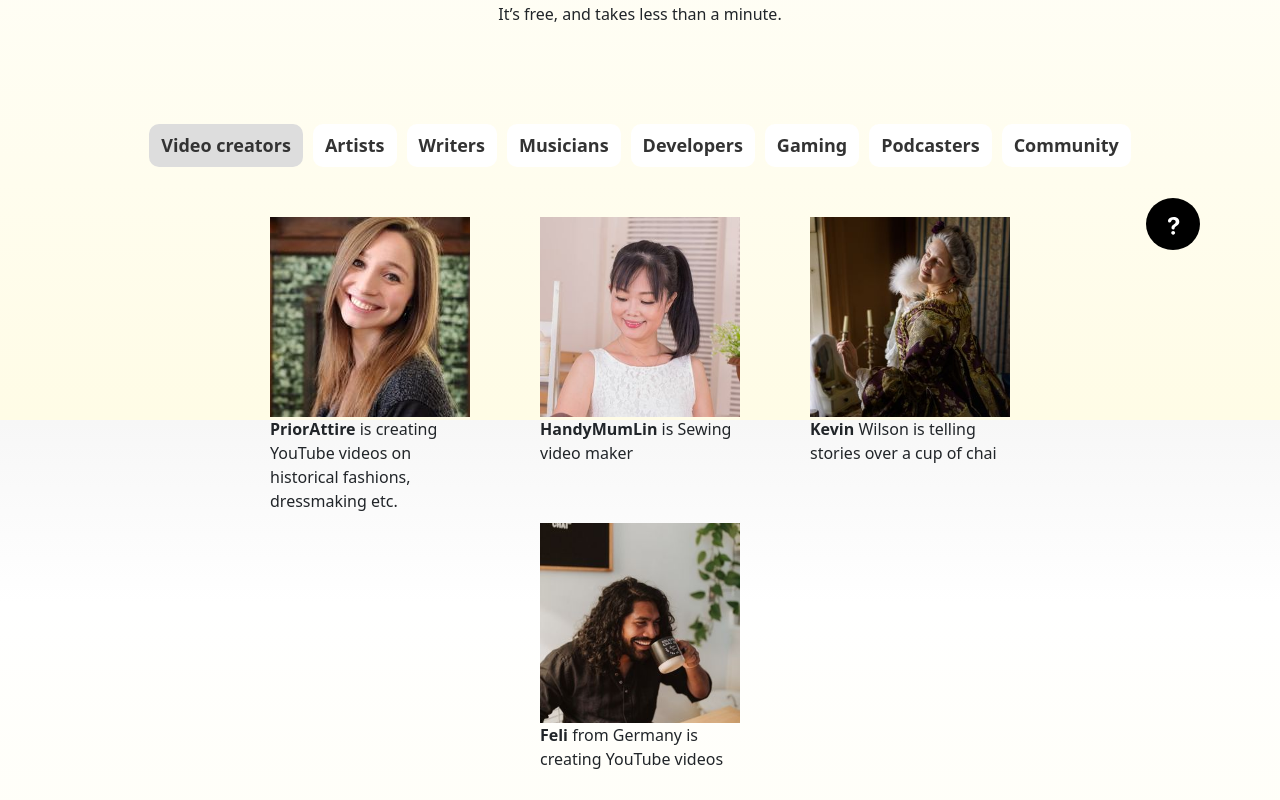
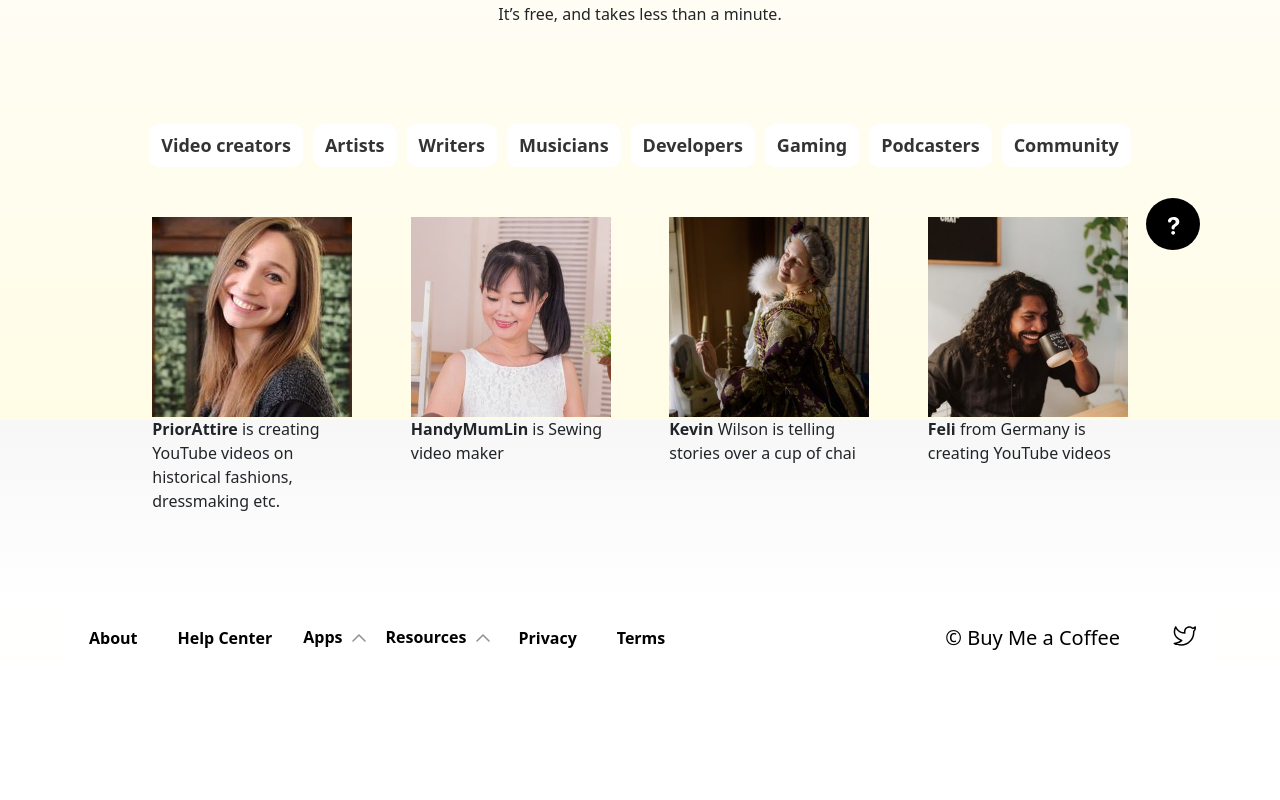
Before and after one commit to MishC/buymeacoffee, a React (Create React App) app: page / in a window 1280 px wide. Shown: the part 500-1300 px from the top of the page. After the commit the page ends 1163 px from the top, so only its background shows below. Built offline with nearby package versions, Linux system fonts and the light colour scheme; a web font is replaced by a local one.

Commit message:
style fixed

```diff
--- a/src/content/Footer/Dropdown.css
+++ b/src/content/Footer/Dropdown.css
@@ -39,7 +39,7 @@ a:hover {
 svg {
   color: #909090;
 }
-.dropdown button {
+.dropDown button {
   margin: 0.4em;
   padding: 10px;
 }
--- a/src/content/ImageList/imageList.css
+++ b/src/content/ImageList/imageList.css
@@ -11,7 +11,7 @@
   flex-wrap: wrap;
 }
 
-button {
+.imageList button {
   display: inline-block;
 
   padding: 8px 12px;
@@ -29,7 +29,7 @@ button {
   font-weight: 600;
 }
 
-button:hover {
+.imageList button:hover {
   background-color: #ddd;
 }
 .active {
@@ -41,7 +41,7 @@ button:hover {
   display: flex;
   flex-wrap: wrap;
   gap: 10px;
-  max-width: 100vh;
+  max-width: 100vw;
 }
 .photos img {
   height: 200px;
@@ -68,3 +68,8 @@ figcaption span {
 .firstWord {
   font-weight: bold;
 }
+@media (min-width: 1100px) {
+  .photos {
+    max-width: 80vw;
+  }
+}
```
